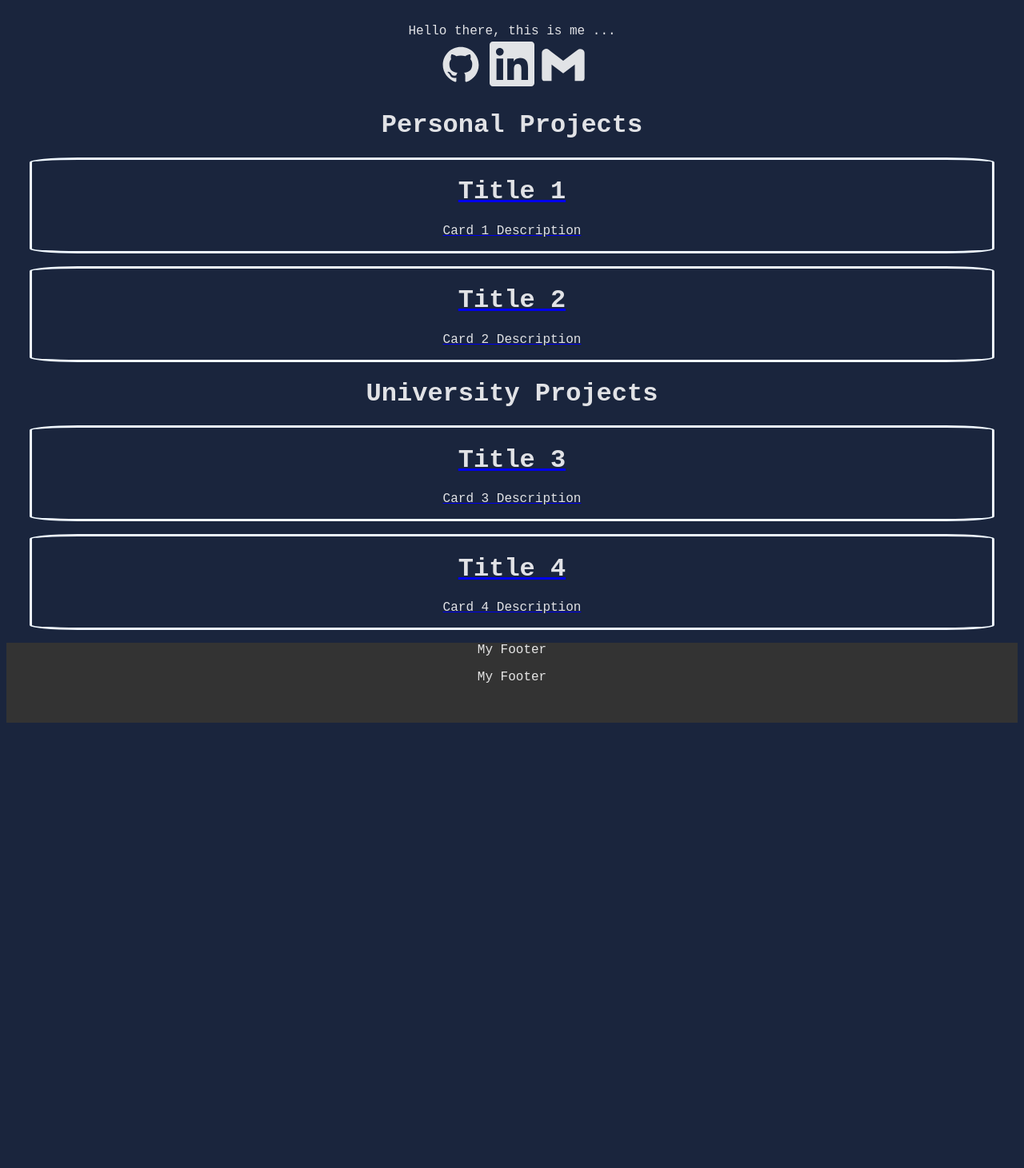
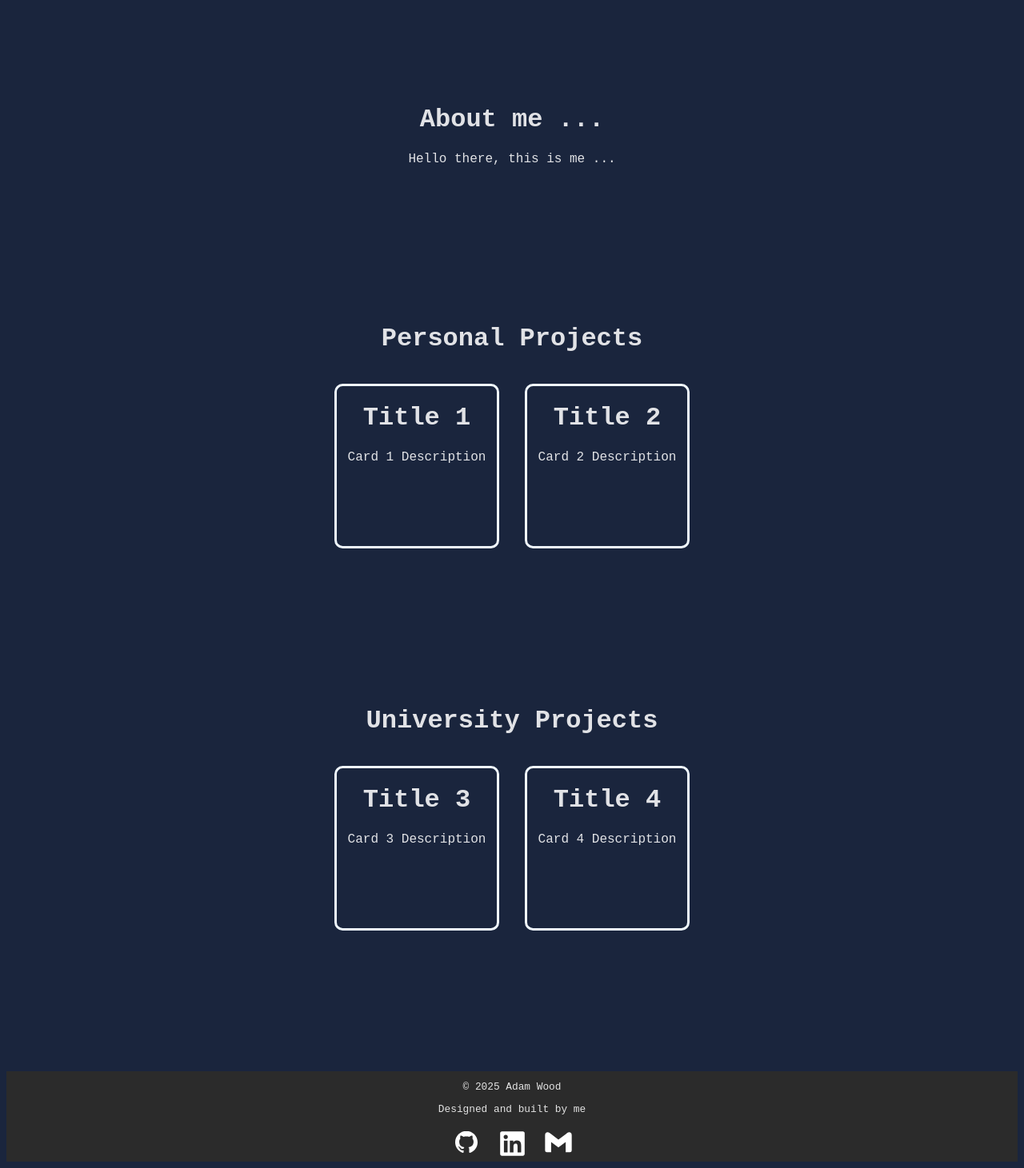
Before and after one commit to Pluto-999/Personal-Website, a React (Vite) app: page / in a window 1280 px wide. Shown: the part 118-1579 px from the top of the page at 80% size. Before the commit the page ends 1030 px from the top, so only its background shows below. Built offline with nearby package versions, Linux system fonts and the light colour scheme.

Commit message:
Make progress on styling

```diff
--- a/src/About.jsx
+++ b/src/About.jsx
@@ -1,15 +1,12 @@
-import { DiGithubBadge } from "react-icons/di";
-import { BiLogoGmail } from "react-icons/bi";
-import { FaLinkedin } from "react-icons/fa";
+
 
 function About() {
     return (
         <>
+            <div>
             <h1 id="about"> About me ... </h1>
-            <div> Hello there, this is me ... </div>
-            <DiGithubBadge size={64} />
-            <FaLinkedin size={64} />
-            <BiLogoGmail size={64} />
+            <p> Hello there, this is me ... </p>
+            </div>
         </>
     )
 }
--- a/src/App.css
+++ b/src/App.css
@@ -63,3 +63,18 @@
   color: rgba(255, 255, 255, 0.87);
   background-color: #1a253d;
 }
+
+a {
+  font-weight: 500;
+  color: #646cff;
+  text-decoration: inherit;
+}
+a:hover {
+  color: #535bf2;
+}
+
+.main_page{
+  display: flex;
+  flex-direction: column;
+  gap: 10rem;
+}
--- a/src/App.jsx
+++ b/src/App.jsx
@@ -14,33 +14,12 @@ function App() {
 
   return (
     <>
-      <Navbar />
-      {/* <div>
-        <a href="https://vite.dev" target="_blank">
-          <img src={viteLogo} className="logo" alt="Vite logo" />
-        </a>
-        <a href="https://react.dev" target="_blank">
-          <img src={reactLogo} className="logo react" alt="React logo" />
-        </a>
+      <div className="main_page">
+        <Navbar />
+        <About />
+        <Cards />
+        <Footer />
       </div>
-      <h1>Vite + React</h1>
-      <div className="card">
-        <button onClick={() => setCount((count) => count + 1)}>
-          count is {count}
-        </button>
-        <p>
-          Edit <code>src/App.jsx</code> and save to test HMR
-        </p>
-      </div>
-      <p className="read-the-docs">
-        Click on the Vite and React logos to learn more
-      </p> */}
-
-      <About />
-
-      <Cards />
-
-      <Footer />
     </>
   )
 }
--- a/src/Cards.jsx
+++ b/src/Cards.jsx
@@ -2,10 +2,12 @@ import Card from "./Card.jsx"
 import { Link } from "react-router-dom"
 import personal_cards from "./data/personal_projects_overview.json"
 import university_cards from "./data/university_projects_overview.json"
+import "./card.css"
 
 function Cards() {
     return (
         <>
+        <div>
         <h1 id="personal_projects"> Personal Projects </h1>
         <div className="cards-container">
             {personal_cards.map((card) => (
@@ -14,6 +16,8 @@ function Cards() {
                 </Link>
             ))}
         </div>
+        </div>
+        <div>
         <h1 id="university_projects"> University Projects </h1>
         <div className="cards-container">
             {university_cards.map((card) => (
@@ -22,6 +26,7 @@ function Cards() {
                 </Link>
             ))}
         </div>
+        </div>
         </>
     );
 }
--- a/src/DetailedCard.jsx
+++ b/src/DetailedCard.jsx
@@ -3,6 +3,7 @@ import { useParams } from "react-router-dom"
 import Navbar from "./Navbar.jsx"
 import personal_details from "./data/personal_projects_detailed.json"
 import university_details from "./data/university_projects_detailed.json"
+import Footer from "./Footer.jsx"
 
 function DetailedCard () {
     const { cardId } = useParams()
@@ -16,6 +17,7 @@ function DetailedCard () {
             <div>Some more details on this card ... </div>
             <h1>{ cardToDisplay.title }</h1>
             <div> { cardToDisplay.description } </div>
+        <Footer />
         </>
     )
 }
--- a/src/Footer.jsx
+++ b/src/Footer.jsx
@@ -1,12 +1,20 @@
 import "./styles/footer.css"
+import { DiGithubBadge } from "react-icons/di";
+import { BiLogoGmail } from "react-icons/bi";
+import { FaLinkedin } from "react-icons/fa";
 
 function Footer() {
 
     return (
         <>
-            <div id="footer">
-                <p>My Footer</p>
-                <p>My Footer</p>
+            <div className="footer">
+                <p> © 2025 Adam Wood </p>
+                <p> Designed and built by me </p>
+                <div className="links">
+                    <a href="https://github.com/Pluto-999"><DiGithubBadge size={40} /></a>
+                    <a href="https://www.linkedin.com/in/adam-wood-854331305/"><FaLinkedin size={35} /></a>
+                    <a href="mailto:adamw0909@gmail.com"><BiLogoGmail size={40} /></a>
+                </div>
             </div>
         </>
     )
--- a/src/NotFoundPage.jsx
+++ b/src/NotFoundPage.jsx
@@ -5,7 +5,6 @@ function NotFoundPage () {
         <>
             <div>404 Not Found</div>
             <Link to="/">Go to Home</Link>
-            <a href="mailto:adamw0909@gmail.com">Jon Doe</a>
         </>
     )
 }
--- a/src/card.css
+++ b/src/card.css
@@ -4,13 +4,23 @@
     cursor: pointer;
     border: solid;
     border-color: aliceblue;
-    max-width: 1200px;
+    /* max-width: 1200px; */
+    /* display: flex; */
     margin: 1rem auto;
     color:  rgba(255, 255, 255, 0.87);
-    transition-duration: 0.5s;
+    transition-duration: 1s;
+    min-height: 200px;
+    min-width: 200px;
 }
 
 .card:hover{
-    filter: drop-shadow(0 0 5em #646cffaa);
+    /* filter: drop-shadow(0 0 5em #646cffaa); */
     background-color: rgb(14, 42, 85);
 }
+
+.cards-container{
+    display:flex;
+    justify-content: center;
+    /* margin: 10px; */
+     gap: 2rem;
+}
--- a/src/navbar.css
+++ b/src/navbar.css
@@ -11,17 +11,20 @@ ul{
 
 }
 
-li {
+.navbar_links li {
     display: inline;
     padding: 12px;
     color: rgba(255, 255, 255, 0.87);
+    transition-duration: 0.5s;
 }
 
-li :hover{
+.navbar_links li :hover{
     filter: drop-shadow(0 0 5em #646cffaa);
-    background-color: rgb(14, 42, 85);
+    color: #535bf2;
+    transition-duration: 0.5s;
 }
 
 .navbar_links li a{
     color: white;
+    transition-duration: 0.5s;
 }
--- a/src/styles/footer.css
+++ b/src/styles/footer.css
@@ -1,8 +1,24 @@
-#footer{
-    background-color: #333;
+.footer{
+    background-color: #2b2b2b;
     position: relative;
     left: 0;
     bottom: 0;
     width: 100%;
-    min-height: 100px;
+    height: 100%;
+
 }
+
+.links a {
+    color: white;
+    transition-duration: 0.5s;
+    margin: 10px;
+}
+
+.links a:hover {
+    transition-duration: 0.5s;
+    color: #535bf2;
+}
+
+.footer p {
+    font-size: 0.8em;
+}
```
Also changed, not shown: src/detailedCard.css (added).
